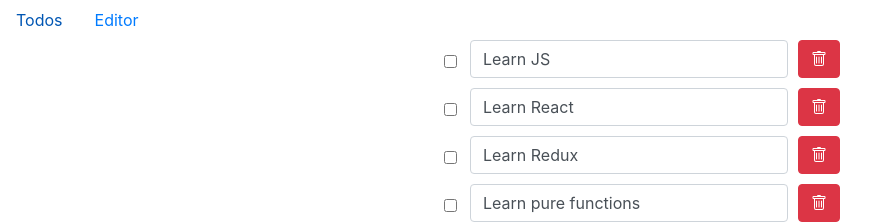
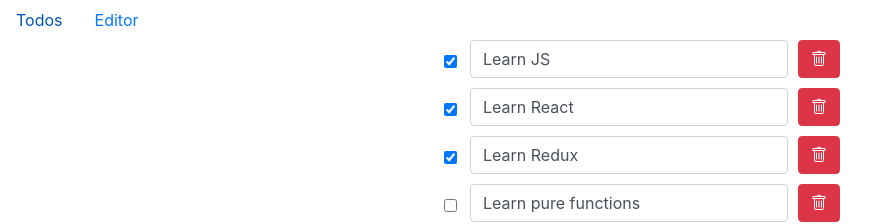
Before and after one commit to tutorials-coding/redux-app, a React (Create React App) app: page /editor in a window 1280 px wide. Shown: the top 224 px of the page, without its empty margins (0-887 px from the left). Built offline with nearby package versions, Linux system fonts and the light colour scheme.

Commit message:
Bind checked value and text

```diff
--- a/src/components/Editor/Editor.jsx
+++ b/src/components/Editor/Editor.jsx
@@ -28,13 +28,13 @@ export function Editor({ items, onTextChange, onToggle, onRemove }) {
             <Form.Check
               type="checkbox"
               className="editor__checkbox"
-              defaultValue={item.done}
+              checked={item.done}
               onChange={(event) => handleToggle(item, event.target.checked)}
             />
             <Form.Control
               type="text"
               className="editor__input"
-              defaultValue={item.text}
+              value={item.text}
               onChange={(event) => handleChange(item, event.target.value)}
             />
             <Button
```
